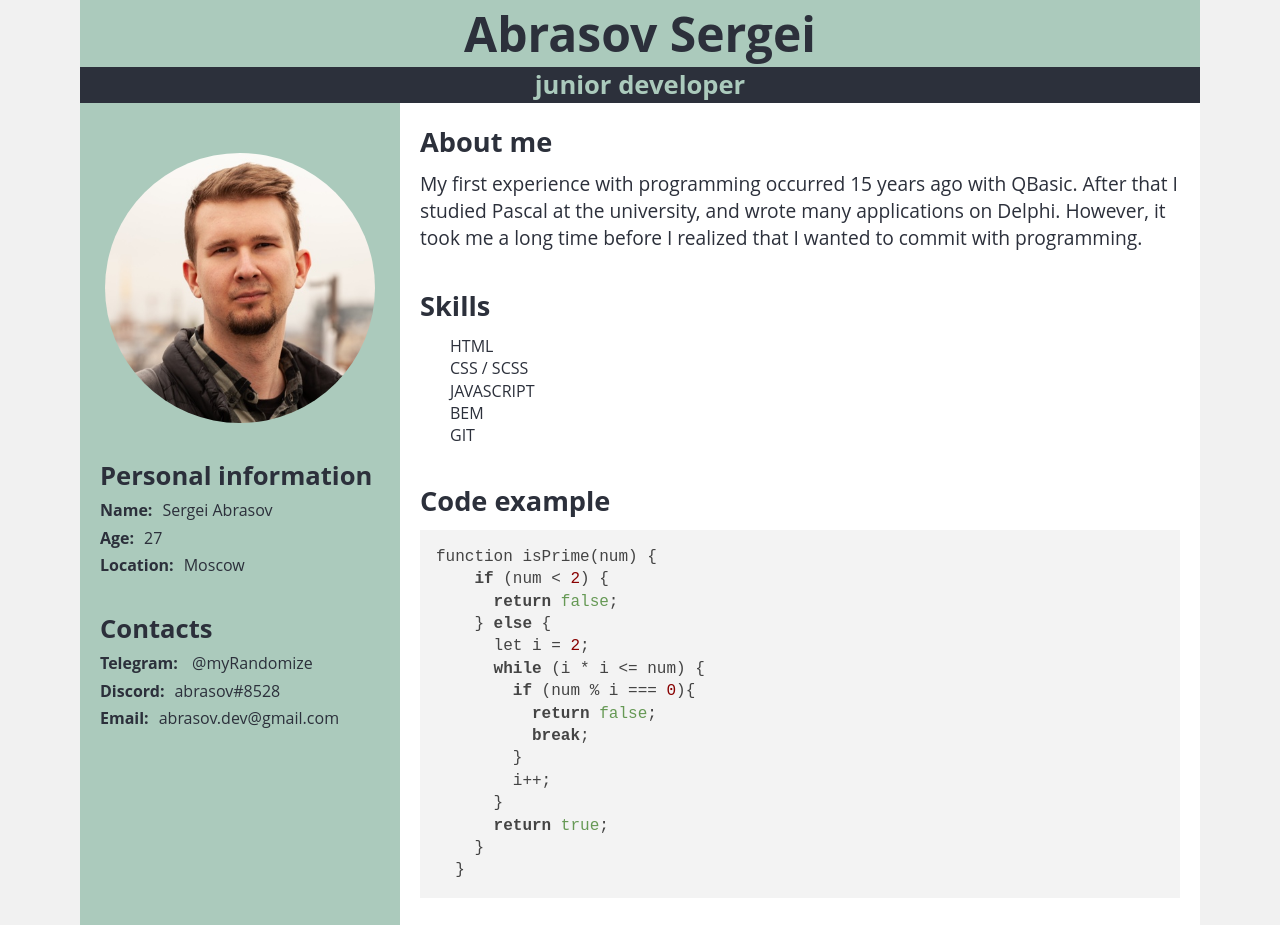
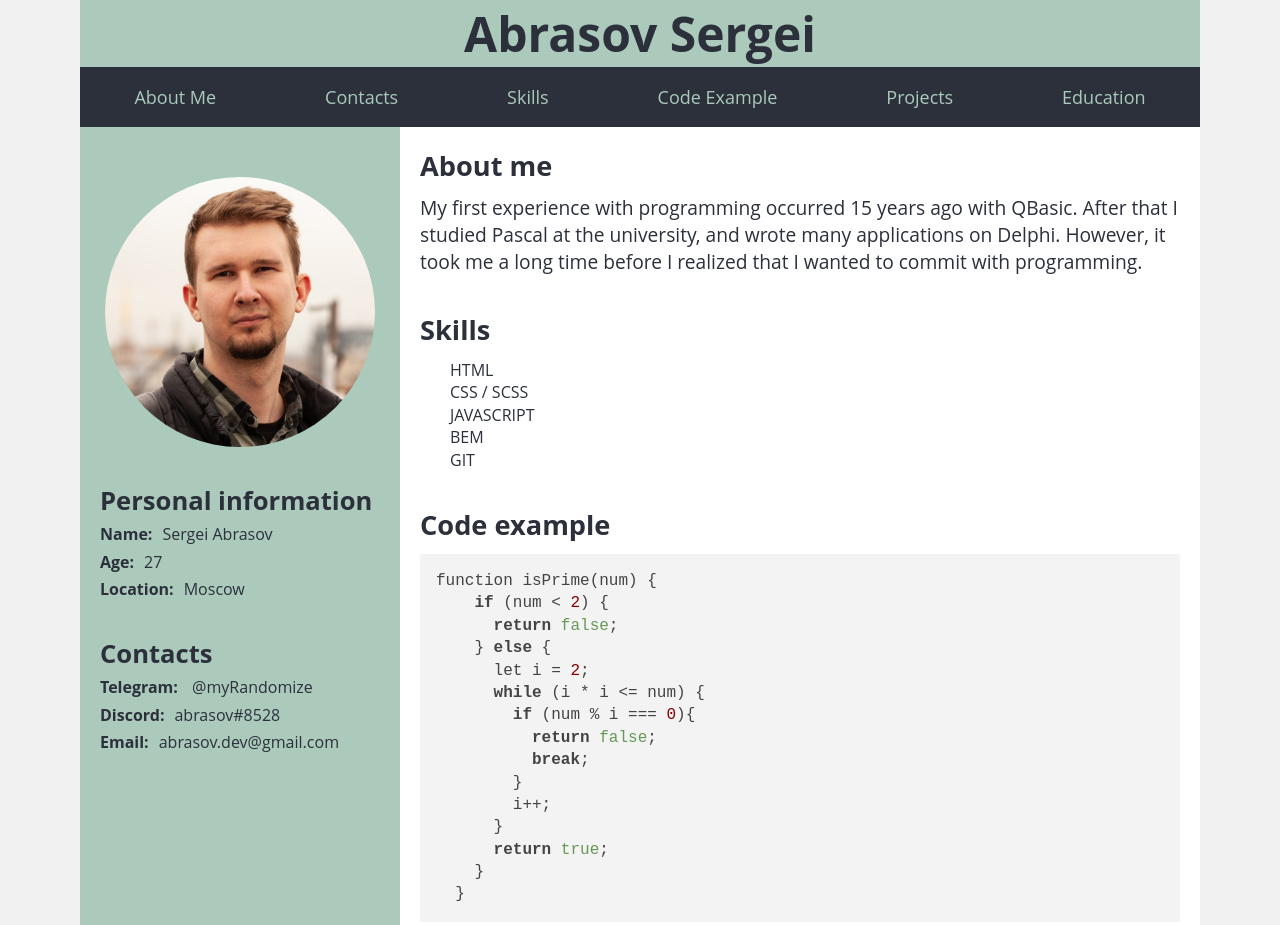
Before and after one commit to abrasov/rsschool-cv, a plain HTML site: page index.html in a window 1280 px wide. Shown: the top 925 px of the page. Drawn offline with nearby package versions, Linux system fonts and the light colour scheme.

Commit message:
feat: add menu navigation

```diff
--- a/css/style.css
+++ b/css/style.css
@@ -1,6 +1,7 @@
 html {
   box-sizing: border-box;
   font-size: 10px;
+  scroll-behavior: smooth;
 }
 *,
 *::before,
@@ -37,16 +38,37 @@ a {
   text-align: center;
   background-color: #abcabc;
 }
+.header-title {
+  font-size: 3em;
+}
 .header__bottom {
   background-color: #2C303B;
 }
-.header-title {
-  font-size: 3em;
+.header__nav {
 }
-.header-subtitle {
-  font-size: 1.6em;
+.nav {
+}
+.nav__list {
+  height: 60px;
+  display: flex;
+  justify-content: space-around;
+  align-items: center;
+}
+.nav__item {
+}
+.nav__link {
+  display: block;
+  padding: 12px 15px;
+  font-size: 1.8rem;
   color: #abcabc;
+  text-transform: capitalize;
+  transition: all 0.3s;
 }
+.nav__link:hover {
+  background-color: #abcabc;
+  color: #2C303B;
+}
+
 .wrapper {
   display: flex;
   flex-wrap: wrap;
--- a/index.html
+++ b/index.html
@@ -15,7 +15,28 @@
         <div class="header__inner">
           <h1 class="header-title">Abrasov Sergei</h1>
           <div class="header__bottom">
-            <h2 class="header-subtitle">junior developer</h2>
+            <nav class="header__nav nav">
+              <ul class="nav__list">
+                <li class="nav__item">
+                  <a href="#about" class="nav__link">about me</a>
+                </li>
+                <li class="nav__item">
+                  <a href="#contacts" class="nav__link">contacts</a>
+                </li>
+                <li class="nav__item">
+                  <a href="#skills" class="nav__link">skills</a>
+                </li>
+                <li class="nav__item">
+                  <a href="#code" class="nav__link">code example</a>
+                </li>
+                <li class="nav__item">
+                  <a href="#projects" class="nav__link">projects</a>
+                </li>
+                <li class="nav__item">
+                  <a href="#education" class="nav__link">education</a>
+                </li>
+              </ul>
+            </nav>
           </div>
         </div>
       </header>
@@ -24,7 +45,7 @@
           <div class="profile__photo">
             <img src="./images/photo-avatar.jpg" alt="profile's photo">
           </div>
-          <div class="profile__info info">
+          <div class="profile__info info" id="contacts">
             <h3 class="info__title title">Personal information</h3>
             <ul class="info__list">
               <li class="info__item"><span>Name:</span>Sergei Abrasov</li>
@@ -49,13 +70,13 @@
           </div>
         </aside>
         <main class="main">
-          <section class="about">
+          <section class="about" id="about">
             <h3 class="section__title">About me</h3>
             <p class="about__text">
               My first experience with programming occurred 15 years ago with QBasic. After that I studied Pascal at the university, and wrote many applications on Delphi. However, it took me a long time before I realized that I wanted to commit with programming.
             </p>
           </section>
-          <section class="skills">
+          <section class="skills" id="skills">
             <h3 class="section__title">Skills</h3>
             <ul class="skills__list">
               <li class="skills__item">html</li>
@@ -65,7 +86,7 @@
               <li class="skills__item">git</li>
             </ul>
           </section>
-          <section class="code">
+          <section class="code" id="code">
             <h3 class="section__title">Code example</h3>
             <pre><code>function isPrime(num) {
     if (num < 2) {
@@ -83,7 +104,7 @@
     }
   }</code></pre>
           </section>
-          <section class="projects">
+          <section class="projects" id="projects">
             <h3 class="section__title">Projects</h3>
             <ul class="projects__list">
               <li class="projects__item">
@@ -112,7 +133,7 @@
               </li>
             </ul>
           </section>
-          <section class="education">
+          <section class="education" id="education">
             <h3 class="section__title">Education</h3>
             <p class="education__item">Bachelor's degree (2020) - Moscow Polytech University - Administration in technical systems</p>
           </section>
```
